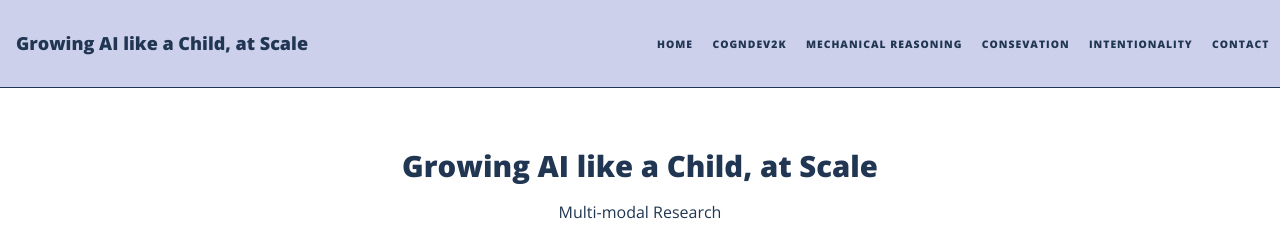
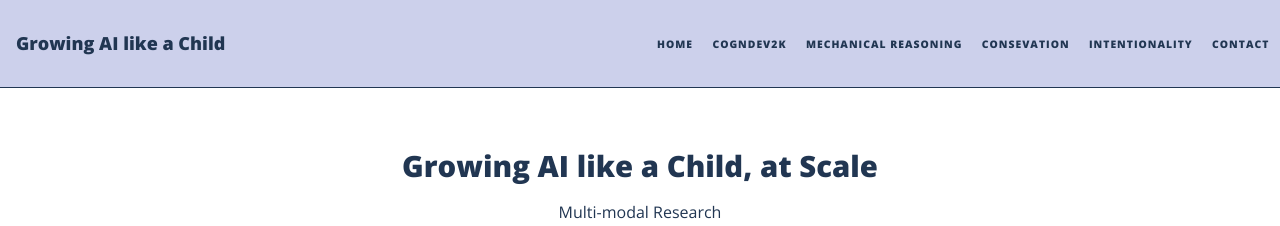
Before and after one commit to growing-ai-like-a-child/growing-ai-like-a-child.github.io, a Jekyll site: the page built from index.html, in a window 1280 px wide. Shown: the top 226 px of the page. Built offline with Jekyll 4.4.1, drawn with Linux system fonts in a browser that asks for light colours; nearby versions of some CDN libraries; the list of posts is cut into pages by our own code.

Commit message:
Update _config.yml

```diff
--- a/_config.yml
+++ b/_config.yml
@@ -6,7 +6,7 @@
 # --- Required options --- #
 
 # Name of website
-title: Growing AI like a Child, at Scale
+title: Growing AI like a Child
 
 # Your name to show in the footer
 author: Growing AI like a Child
```
